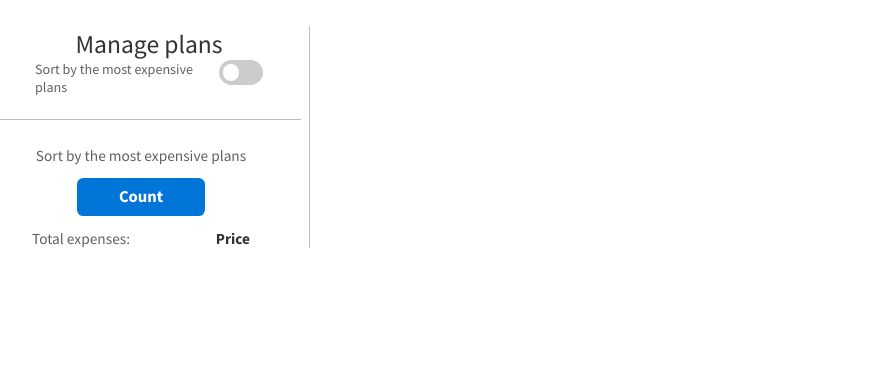
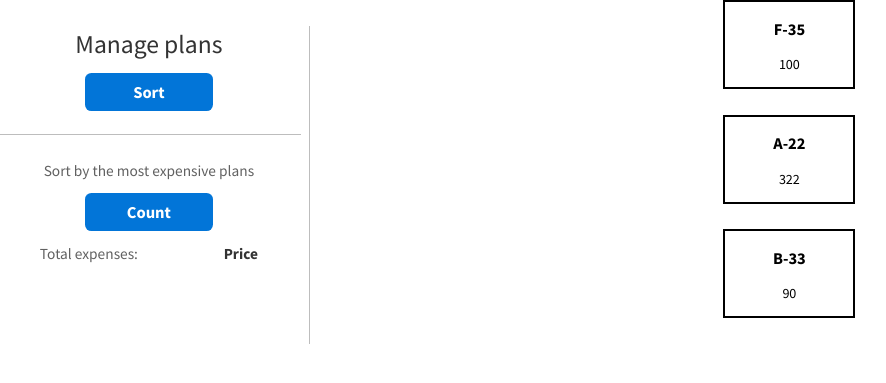
Before and after one commit to nazarshevchenko/Lab3-5, a Django app: page / in a window 1280 px wide. Shown: the part 94-477 px from the top of the page, without its empty margins (11-897 px from the left). Run offline with Django 3.2, Linux system fonts and the light colour scheme; data comes from the database, SQL or seed files in the repository; both versions use the stored data as it was after the commit.

Commit message:
Add sort

```diff
--- a/main/create/admin.py
+++ b/main/create/admin.py
@@ -1,3 +1 @@
 from django.contrib import admin
-
-# Register your models here.
--- a/main/create/templates/create/index.html
+++ b/main/create/templates/create/index.html
@@ -16,9 +16,9 @@
         <div class="menu">
             <nav>
                 <ul class="menu_airshed">
-                    <li>My Airshed</li>
-                    <li>My planes</li>
-                    <li>Create planes</li>
+                    <li><a class="a" href="/">My Airshed</a></li>
+                    <li><a class="a" href="/">My planes</a></li>
+                    <li><a class="a" href="/create">Create planes</a></li>
                 </ul>
             </nav>
         </div>
--- a/main/hero/admin.py
+++ b/main/hero/admin.py
@@ -1,3 +1,7 @@
+
+import sys
 from django.contrib import admin
+from .models import Plane
+# Register your models here.
 
-# Register your models here.
+admin.site.register(Plane)
--- a/main/hero/models.py
+++ b/main/hero/models.py
@@ -1,3 +1,15 @@
 from django.db import models
 
 # Create your models here.
+
+class Plane(models.Model):
+    text = models.CharField('Text', max_length=100)
+    description = models.CharField('Description', max_length=100)
+    price = models.IntegerField('Price')
+
+
+    types = [(1, "Business"), (2, "Medium"), (3, "Econome")]
+    type_plane = models.IntegerField(choices=types)
+
+    def __str__(self):
+        return self.text
--- a/main/hero/static/hero/css/header.css
+++ b/main/hero/static/hero/css/header.css
@@ -1,4 +1,8 @@
 
+.a{
+    color: #000 !important;
+    text-decoration: none;
+}
 
 .menu{
     display: flex;
@@ -10,6 +14,7 @@
 }
 
 .search{
+    -webkit-appearance: none;
     padding-left: 0.1vw;
     padding-right: 0.1vw;
     height: 2.5vw;
--- a/main/hero/static/hero/css/manage.css
+++ b/main/hero/static/hero/css/manage.css
@@ -1,4 +1,18 @@
 
+.sort button{
+    margin-left: auto;
+    margin-right: auto;
+    margin-top: 1vw;
+    height: 3vw;
+    width: 10vw;
+    background-color: #0275D8;
+    border: 0;
+    border-radius: 0.5vw;
+    color: #fff;
+    font-weight: bold;
+    font-family: 'Source Sans Pro', sans-serif;
+    font-size: 1.3vw;
+}
 .content{
     display: flex;
 }
@@ -21,6 +35,8 @@
 }
 
 .low{
+    margin-left: auto;
+    margin-right: auto;
     margin-top: 2vw;
     width: 95%;
     text-align: center;
@@ -57,3 +73,11 @@
 .sort div{
     text-align: left;
 }
+
+.data{
+    width: 10vw;
+    border: 0.2vw solid black;
+    margin-bottom: 2vw;
+    margin-left: auto;
+    margin-right: auto;
+}
--- a/main/hero/static/hero/css/style.css
+++ b/main/hero/static/hero/css/style.css
@@ -7,14 +7,23 @@ body{
     font-family: 'Source Sans Pro', sans-serif;
     font-size: 1.1vw;
 }
+
+
+a:any-link{
+    color: #000 !important;
+    text-decoration: none;
+}
+
+
+
 li {
     list-style-type: none;
 }
 
 li:before {
     content: "";
+    height: 100%;
     display: inline-block;
-    height: 100%;
     vertical-align: middle;
 }
 
--- a/main/hero/templates/hero/index.html
+++ b/main/hero/templates/hero/index.html
@@ -13,9 +13,9 @@
         <div class="menu">
             <nav>
                 <ul class="menu_airshed">
-                    <li>My Airshed</li>
-                    <li>My planes</li>
-                    <li>Create planes</li>
+                    <li><a href="/">My Airshed</a></li>
+                    <li><a href="/">My planes</a></li>
+                    <li><a href="/create">Create planes</a></li>
                 </ul>
             </nav>
             <div class="menu_buttons">
@@ -34,12 +34,7 @@
                 <div style="font-weight: 400; color: #333333; margin-top: 0.2vw; font-size: 2vw;">Manage plans</div>
 
                 <div class="sort">
-                    <div style="font-size: 1.1vw;">Sort by the most expensive plans</div>
-
-                    <label class="switch">
-                        <input type="checkbox">
-                        <span class="slider round"></span>
-                    </label>
+                   <a style='margin-left: auto; margin-right: auto;' href="/sort"><button>Sort</button></a>
                 </div>
 
             </div>
@@ -54,10 +49,16 @@
             </div>
         </div>
 
-        <div>
-
+        <div class="content_data" id="content_data" style="width: 75%; text-align: center;">
+            {% for el in create %}
+                <div class="data">
+                    <h3>{{el.text}}</h3>
+                    <p>{{el.price}}</p>
+                </div>
+            {% endfor %}
         </div>
     </section>
 
+
 </body>
 </html>
--- a/main/hero/urls.py
+++ b/main/hero/urls.py
@@ -3,4 +3,5 @@ from . import views
 
 urlpatterns = [
     path('', views.index),
+    path('sort', views.sort)
 ]
--- a/main/hero/views.py
+++ b/main/hero/views.py
@@ -1,5 +1,13 @@
 from django.shortcuts import render
+from .models import Plane
+
 
 # Create your views here.
 def index(requests):
-    return render(requests, "hero/index.html")
+    create = Plane.objects.all()
+    return render(requests, "hero/index.html", {'create': create})
+
+
+def sort(requests):
+    create = Plane.objects.order_by('price')
+    return render(requests, "hero/index.html", {'create': create})
```
Also changed, not shown: main/create/static/create/css/create_plane.css (+7 -0 lines), main/create/static/create/css/style.css (+7 -0 lines), main/hero/static/hero/js/code.js (added, +43 -0 lines), main/create/migrations/0001_initial.py (added), main/create/migrations/0002_auto_20201026_0752.py (added), main/create/migrations/0003_auto_20201026_0759.py (added), main/create/migrations/0004_delete_plane.py (added), main/db.sqlite3, main/hero/migrations/0001_initial.py (added), main/hero/migrations/0002_auto_20201027_1410.py (added).
